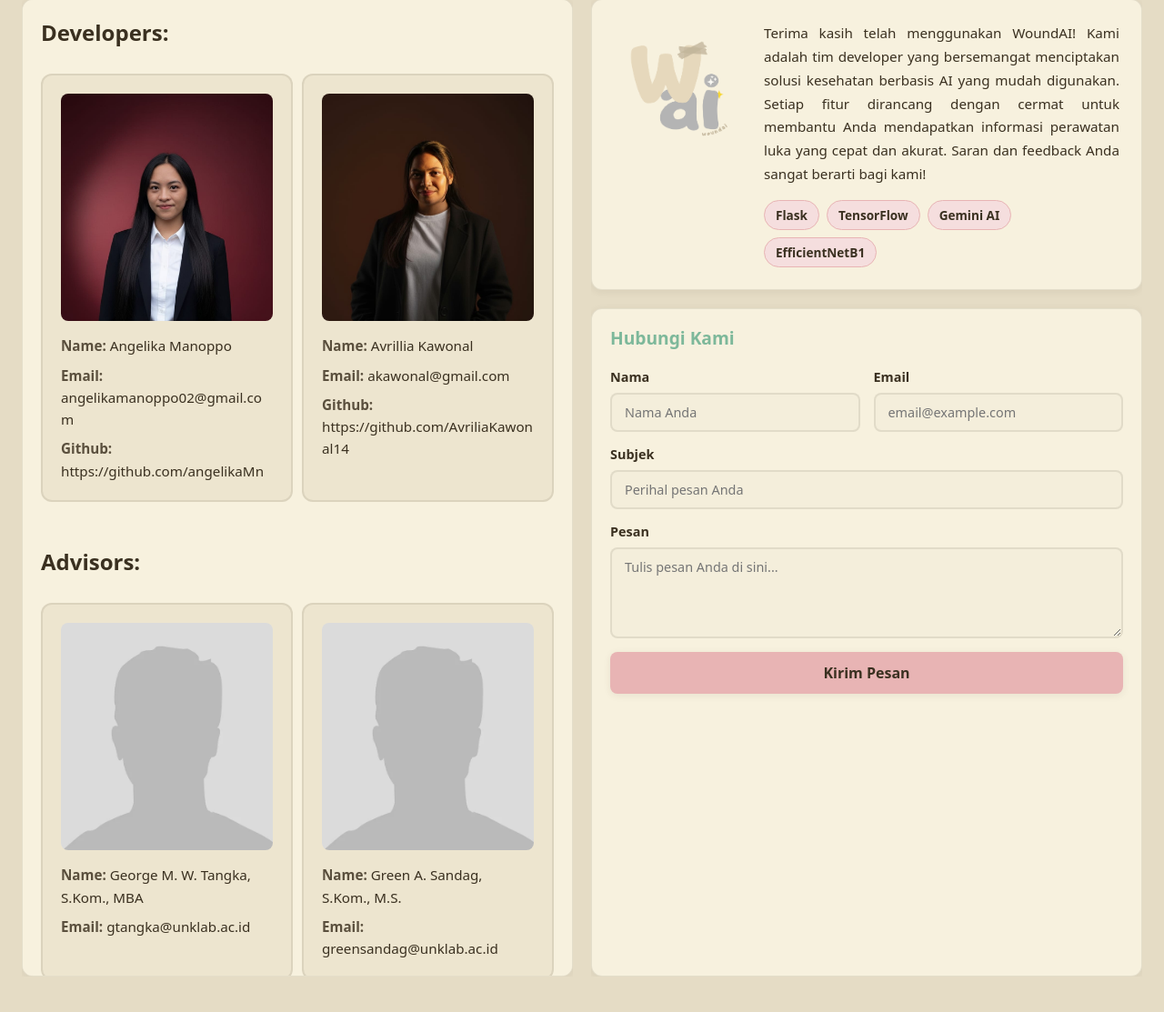
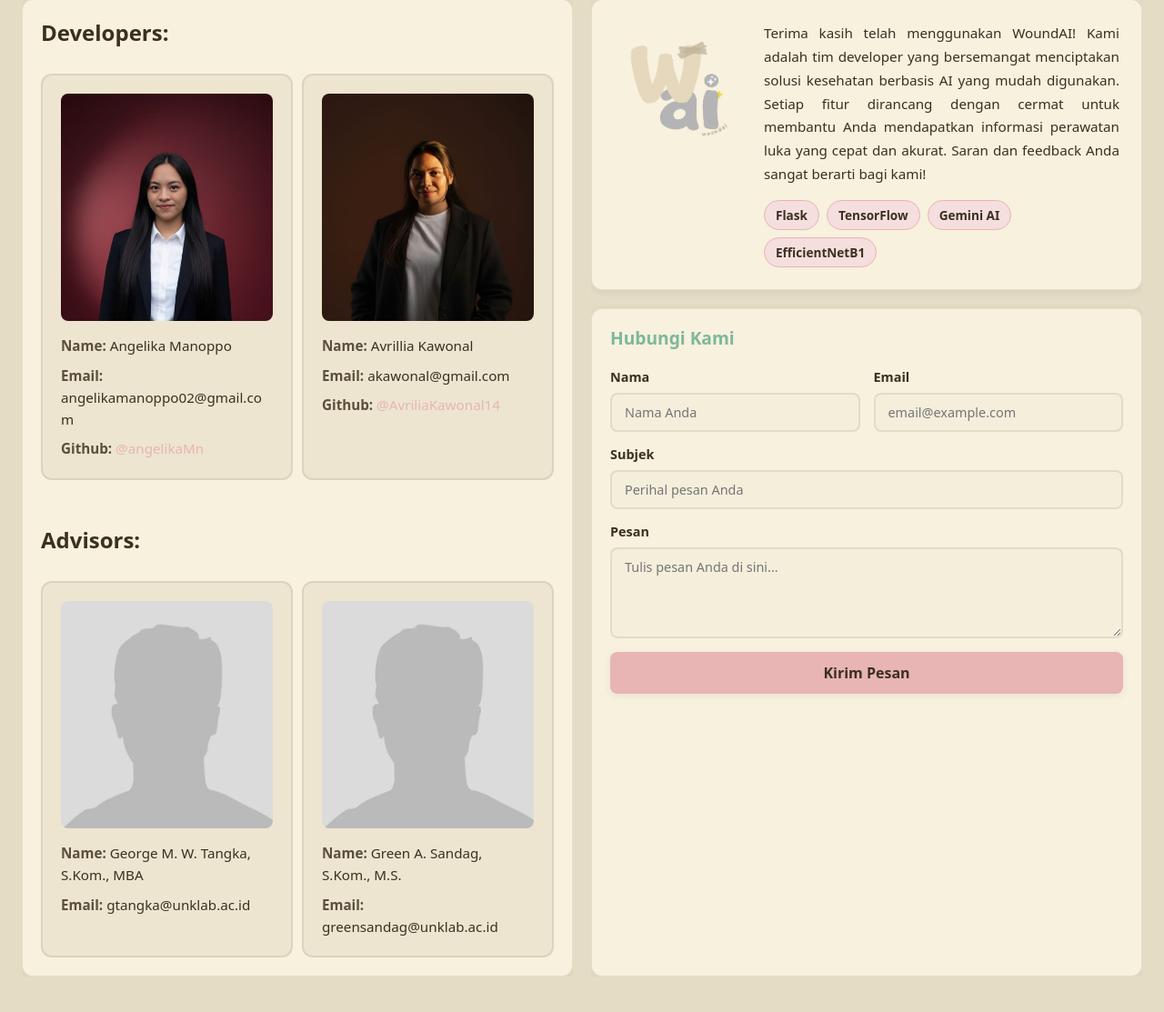
Before and after one commit to angelikaMn/woundai, a Flask app: page /contact in a window 1280 px wide. Shown: the part 114-1227 px from the top of the page at 91% size. Run offline with Flask 3, Linux system fonts and the light colour scheme; parts of the project's set-up code (start-up, migrations or seed data) failed here and were passed over.

Commit message:
github contact link

```diff
--- a/static/styles.css
+++ b/static/styles.css
@@ -2375,6 +2375,35 @@ pre {
     color: var(--color-text-secondary);
 }
 
+.github-link {
+    color: var(--color-primary);
+    text-decoration: none;
+    font-weight: 500;
+    transition: all 0.3s ease;
+    position: relative;
+    display: inline-block;
+}
+
+.github-link:hover {
+    color: var(--color-primary-hover);
+    transform: translateX(3px);
+}
+
+.github-link::after {
+    content: '';
+    position: absolute;
+    width: 0;
+    height: 2px;
+    bottom: -2px;
+    left: 0;
+    background-color: var(--color-primary);
+    transition: width 0.3s ease;
+}
+
+.github-link:hover::after {
+    width: 100%;
+}
+
 /* Right Section */
 .contact-right {
     display: flex;
--- a/templates/contact.html
+++ b/templates/contact.html
@@ -178,7 +178,7 @@
                             <div class="team-info">
                                 <p><strong>Name:</strong> Angelika Manoppo</p>
                                 <p><strong>Email:</strong> angelikamanoppo02@gmail.com</p>
-                                <p><strong>Github:</strong> https://github.com/angelikaMn</p>
+                                <p><strong>Github:</strong> <a href="https://github.com/angelikaMn" target="_blank" class="github-link">@angelikaMn</a></p>
                             </div>
                         </div>
 
@@ -190,7 +190,7 @@
                             <div class="team-info">
                                 <p><strong>Name:</strong> Avrillia Kawonal</p>
                                 <p><strong>Email:</strong> akawonal@gmail.com</p>
-                                <p><strong>Github:</strong> https://github.com/AvriliaKawonal14</p>
+                                <p><strong>Github:</strong> <a href="https://github.com/AvriliaKawonal14" target="_blank" class="github-link">@AvriliaKawonal14</a></p>
                             </div>
                         </div>
                     </div>
```
